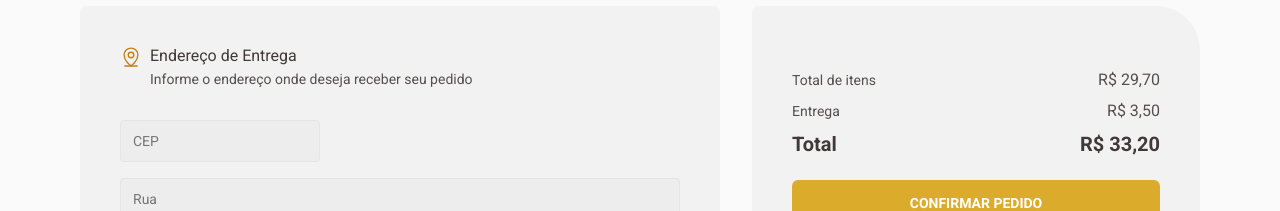
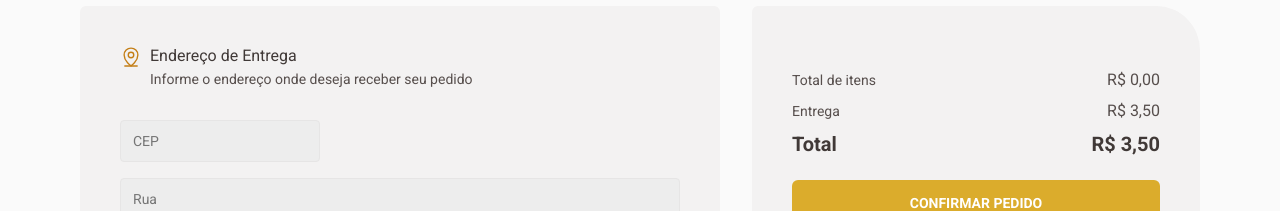
Before and after one commit to Fekleite/ignite-challenge-coffee-delivery, a React (Vite) app: page /checkout in a window 1280 px wide. Shown: the part 173-384 px from the top of the page. Built offline with nearby package versions, Linux system fonts and the light colour scheme.

Commit message:
feat: shoe formatted values

```diff
--- a/src/pages/Checkout/index.tsx
+++ b/src/pages/Checkout/index.tsx
@@ -30,8 +30,24 @@ import {
   Summary,
 } from './styles'
 
+const DELIVERY_PRICE = 350
+
 export function Checkout() {
   const { items } = useContext(CartItemsContext)
+
+  const subtotal = items.reduce((accumulator, currentValue) => {
+    return accumulator + currentValue.amount * currentValue.price
+  }, 0)
+
+  function formatPrice(value: number) {
+    return (value / 100).toLocaleString('pt-br', {
+      minimumFractionDigits: 2,
+    })
+  }
+
+  const formattedSubtotal = formatPrice(subtotal)
+  const formattedDeliveryPrice = formatPrice(DELIVERY_PRICE)
+  const formattedTotal = formatPrice(subtotal + DELIVERY_PRICE)
 
   return (
     <CheckoutContainer>
@@ -117,19 +133,19 @@ export function Checkout() {
                   <div className="subtotal">
                     <span>Total de itens</span>
 
-                    <span>R$ 29,70</span>
+                    <span>R$ {formattedSubtotal}</span>
                   </div>
 
                   <div className="shipping">
                     <span>Entrega</span>
 
-                    <span>R$ 3,50</span>
+                    <span>R$ {formattedDeliveryPrice}</span>
                   </div>
 
                   <div className="total">
                     <span>Total</span>
 
-                    <span>R$ 33,20</span>
+                    <span>R$ {formattedTotal}</span>
                   </div>
                 </Summary>
 
```
